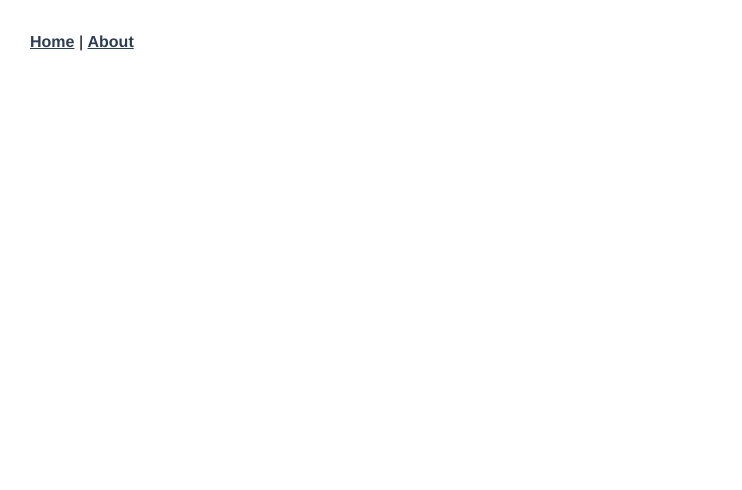
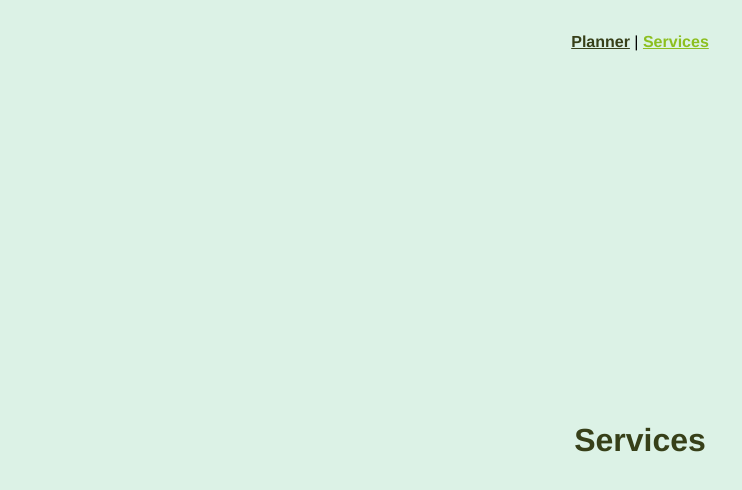
Before and after one commit to ArtisVansovics/md22_vue-planner, a Vue app: page /services in a window 1280 px wide. Before the commit this address had no page. Shown: the top 490 px of the page, without its empty margins (0-742 px from the left). Built offline with nearby package versions, Linux system fonts and the light colour scheme.

Commit message:
Created PlannerView.vue and ServicesView.vue and added them to router

```diff
--- a/src/App.vue
+++ b/src/App.vue
@@ -1,7 +1,7 @@
 <template>
   <nav>
-    <router-link to="/">Home</router-link> |
-    <router-link to="/about">About</router-link>
+    <router-link to="/">Planner</router-link> |
+    <router-link to="/services">Services</router-link>
   </nav>
   <router-view />
 </template>
--- a/src/router/index.ts
+++ b/src/router/index.ts
@@ -1,20 +1,17 @@
 import { createRouter, createWebHistory, RouteRecordRaw } from "vue-router";
-import HomeView from "../views/HomeView.vue";
+import PlannerView from "@/views/PlannerView.vue";
+import ServicesView from "@/views/ServicesView.vue";
 
 const routes: Array<RouteRecordRaw> = [
   {
     path: "/",
-    name: "home",
-    component: HomeView,
+    name: "planner",
+    component: PlannerView,
   },
   {
-    path: "/about",
-    name: "about",
-    // route level code-splitting
-    // this generates a separate chunk (about.[hash].js) for this route
-    // which is lazy-loaded when the route is visited.
-    component: () =>
-      import(/* webpackChunkName: "about" */ "../views/AboutView.vue"),
+    path: "/services",
+    name: "services",
+    component: ServicesView,
   },
 ];
 
--- a/src/styles/App.module.scss
+++ b/src/styles/App.module.scss
@@ -1,12 +1,26 @@
 nav {
+  height: 10vh;
   padding: 30px;
+  text-align: center;
+  background-color: #DCF2E6;
 
   a {
     font-weight: bold;
-    color: #2c3e50;
+    color: #374019;
 
     &.router-link-exact-active {
-      color: #42b983;
+      color: #8CBF1F;
     }
   }
 }
+
+.wrapper {
+  display: flex;
+  flex-flow: column;
+  justify-content: center;
+  align-items: center;
+  min-height: 90vh;
+  padding: 30px;
+  background-color: #DCF2E6;
+  color: #374019;
+}
--- /dev/null
+++ b/src/views/PlannerView.vue
@@ -0,0 +1,13 @@
+<template>
+  <div class="wrapper">
+    <h1>Planner</h1>
+  </div>
+</template>
+
+<script lang="ts">
+import { defineComponent } from "vue";
+
+export default defineComponent({
+  name: "PlannerView",
+});
+</script>
--- /dev/null
+++ b/src/views/ServicesView.vue
@@ -0,0 +1,13 @@
+<template>
+  <div class="wrapper">
+    <h1>Services</h1>
+  </div>
+</template>
+
+<script lang="ts">
+import { defineComponent } from "vue";
+
+export default defineComponent({
+  name: "ServicesView",
+});
+</script>
```
